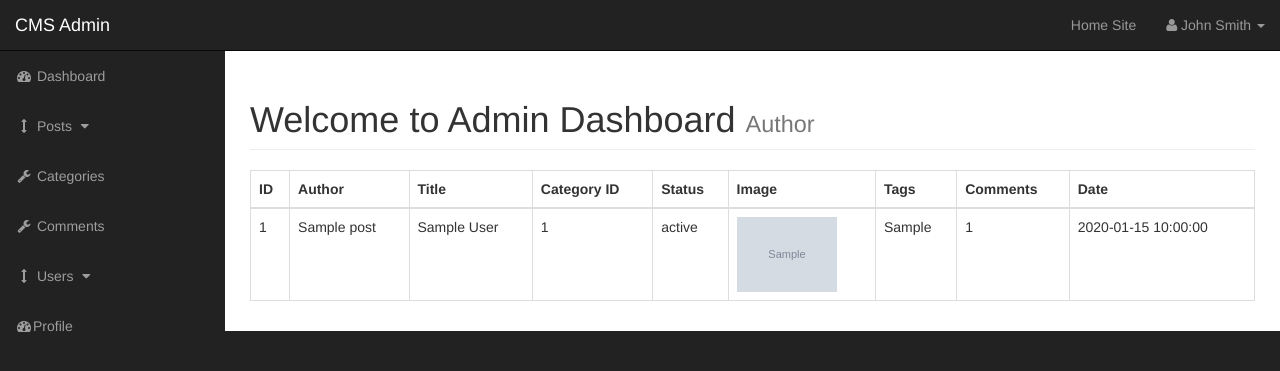
After one commit to naveen-ku/Content-Management-System, a PHP site: page /admin/posts.php in a window 1280 px wide. The commit adds this page. Shown: the top 371 px of the page. Run offline with PHP 8.4, Linux system fonts and the light colour scheme; tables that the repository leaves empty or names only in its code hold one stand-in row (values such as "Sample post"); grey boxes marked "Sample" are stand-in pictures; data that the repository does not hold is empty; a stand-in replaces the project's code that opens the database connection; some libraries are stand-ins or nearby versions.

Commit message:
[feat]adds functionality to display list of all posts in admin dashboard

```diff
--- a/admin/includes/admin_navigation.php
+++ b/admin/includes/admin_navigation.php
@@ -7,7 +7,7 @@
              <span class="icon-bar"></span>
              <span class="icon-bar"></span>
          </button>
-         <a class="navbar-brand" href="index.html">CMS Admin</a>
+         <a class="navbar-brand" href="./index.php">CMS Admin</a>
      </div>
      <!-- Top Menu Items -->
      <ul class="nav navbar-right top-nav">
@@ -29,13 +29,13 @@
      <div class="collapse navbar-collapse navbar-ex1-collapse">
          <ul class="nav navbar-nav side-nav">
              <li>
-                 <a href="index.html"><i class="fa fa-fw fa-dashboard"></i> Dashboard</a>
+                 <a href="./index.php"><i class="fa fa-fw fa-dashboard"></i> Dashboard</a>
              </li>
              <li>
                  <a href="javascript:;" data-toggle="collapse" data-target="#posts_dropdown"><i class="fa fa-fw fa-arrows-v"></i> Posts <i class="fa fa-fw fa-caret-down"></i></a>
                  <ul id="posts_dropdown" class="collapse">
                      <li>
-                         <a href="#">View All Posts</a>
+                         <a href="./posts.php">View All Posts</a>
                      </li>
                      <li>
                          <a href="#">Add Posts</a>
@@ -44,7 +44,7 @@
              </li>
 
              <li>
-                 <a href="categories.php"><i class="fa fa-fw fa-wrench"></i> Categories</a>
+                 <a href="./categories.php"><i class="fa fa-fw fa-wrench"></i> Categories</a>
              </li>
              <li>
                  <a href="#"><i class="fa fa-fw fa-wrench"></i> Comments</a>
--- /dev/null
+++ b/admin/includes/view_all_posts.php
@@ -0,0 +1,46 @@
+<table class="table table-hover table-bordered">
+    <thead>
+        <tr>
+            <th>ID</th>
+            <th>Author</th>
+            <th>Title</th>
+            <th>Category ID</th>
+            <th>Status</th>
+            <th>Image</th>
+            <th>Tags</th>
+            <th>Comments</th>
+            <th>Date</th>
+        </tr>
+    </thead>
+    <tbody>
+        <?php
+        $sql = "SELECT * FROM posts";
+        $select_posts = mysqli_query($connection, $sql);
+
+        while ($row = mysqli_fetch_assoc($select_posts)) {
+            $post_id = $row['post_id'];
+            $post_title = $row['post_title'];
+            $post_author = $row['post_author'];
+            $post_category_id = $row['post_category_id'];
+            $post_status = $row['post_status'];
+            $post_image = $row['post_image'];
+            $post_tags = $row['post_tags'];
+            $post_comment_count = $row['post_comment_count'];
+            $post_date = $row['post_date'];
+
+            echo "<tr>";
+            echo " <td>{$post_id}</td>";
+            echo " <td>{$post_title}</td>";
+            echo " <td>{$post_author}</td>";
+            echo " <td>{$post_category_id}</td>";
+            echo " <td>{$post_status}</td>";
+            echo " <td><img src='../images/{$post_image}' class='img-responsive' width='100px' alt='post_img'> </td>";
+            echo " <td>{$post_tags}</td>";
+            echo " <td>{$post_comment_count}</td>";
+            echo " <td>{$post_date}</td>";
+            echo "</tr>";
+        }
+        ?>
+
+    </tbody>
+</table>
--- /dev/null
+++ b/admin/posts.php
@@ -0,0 +1,48 @@
+<?php include "includes/admin_header.php" ?>
+<div id="wrapper">
+
+    <!-- Navigation -->
+    <?php include "includes/admin_navigation.php" ?>
+
+    <div id="page-wrapper">
+
+        <div class="container-fluid">
+            <!-- Page Heading -->
+            <div class="row">
+                <div class="col-lg-12">
+                    <h1 class="page-header">
+                        Welcome to Admin Dashboard
+                        <small>Author</small>
+                    </h1>
+                    <?php
+                    if (isset($_GET['source'])) {
+                        $source = $_GET['source'];
+                    } else {
+                        $source = "";
+                    }
+
+                    switch ($source) {
+                        case '22':
+                            echo "HI";
+                            break;
+
+                        default:
+                            include "includes/view_all_posts.php";
+                            break;
+                    }
+
+
+                    ?>
+
+
+                </div>
+            </div>
+            <!-- /.row -->
+
+        </div>
+        <!-- /.container-fluid -->
+
+    </div>
+
+    <!-- /#page-wrapper -->
+    <?php include "includes/admin_footer.php" ?>
```
